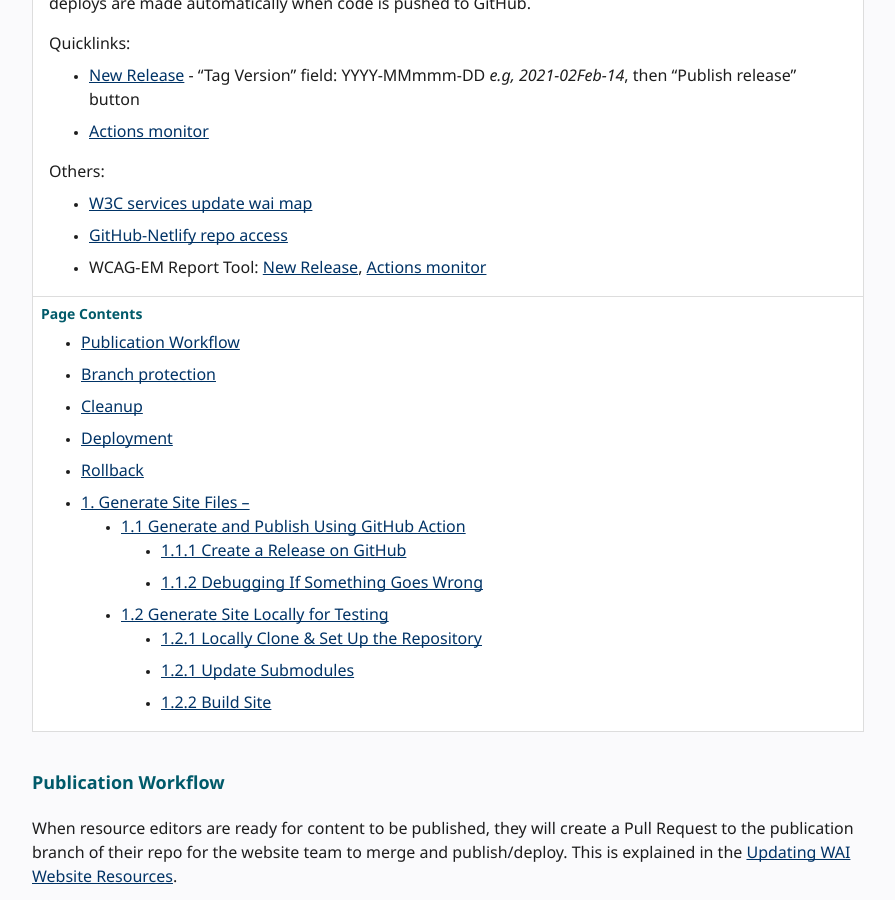
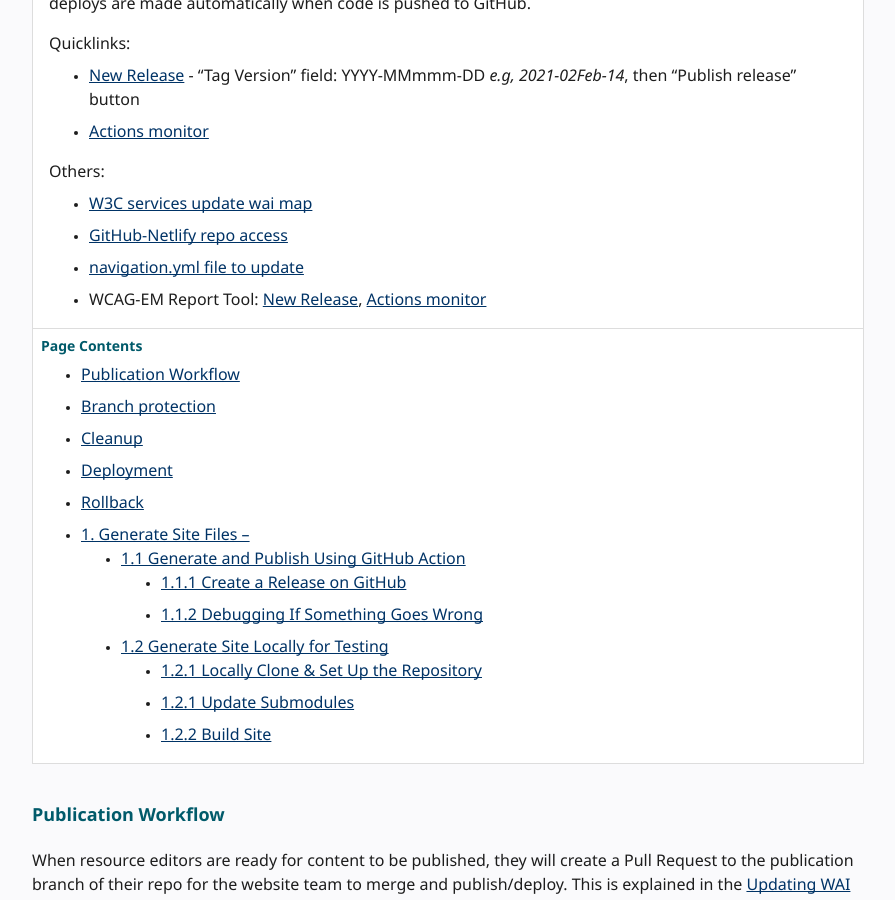
Before and after one commit to w3c/wai-website-theme, a Jekyll site: the page built from content/technical-publication.md, in a window 1280 px wide and 900 px high, scrolled down 477 px. Shown: the whole window, without its empty margins (336-1231 px from the left). Built offline with Jekyll 4.4.1, drawn with Linux system fonts in a browser that asks for light colours; cached includes are drawn as plain includes; comment, search, counter and statistics services are not loaded.

Commit message:
Update technical-publication.md add link to nav.yml

```diff
--- a/content/technical-publication.md
+++ b/content/technical-publication.md
@@ -23,6 +23,7 @@ Quicklinks:
 Others:
 * [W3C services update wai map](https://www.w3.org/services/update-wai-map)
 * [GitHub-Netlify repo access](https://github.com/organizations/w3c/settings/installations/382034)
+* [navigation.yml file to update](https://github.com/w3c/wai-website-data/blob/master/navigation.yml)
 * WCAG-EM Report Tool: [New Release](https://github.com/w3c/wai-wcag-em-report-tool/releases/new), [Actions monitor](https://github.com/w3c/wai-wcag-em-report-tool/actions)
 
 {::nomarkdown}
```
